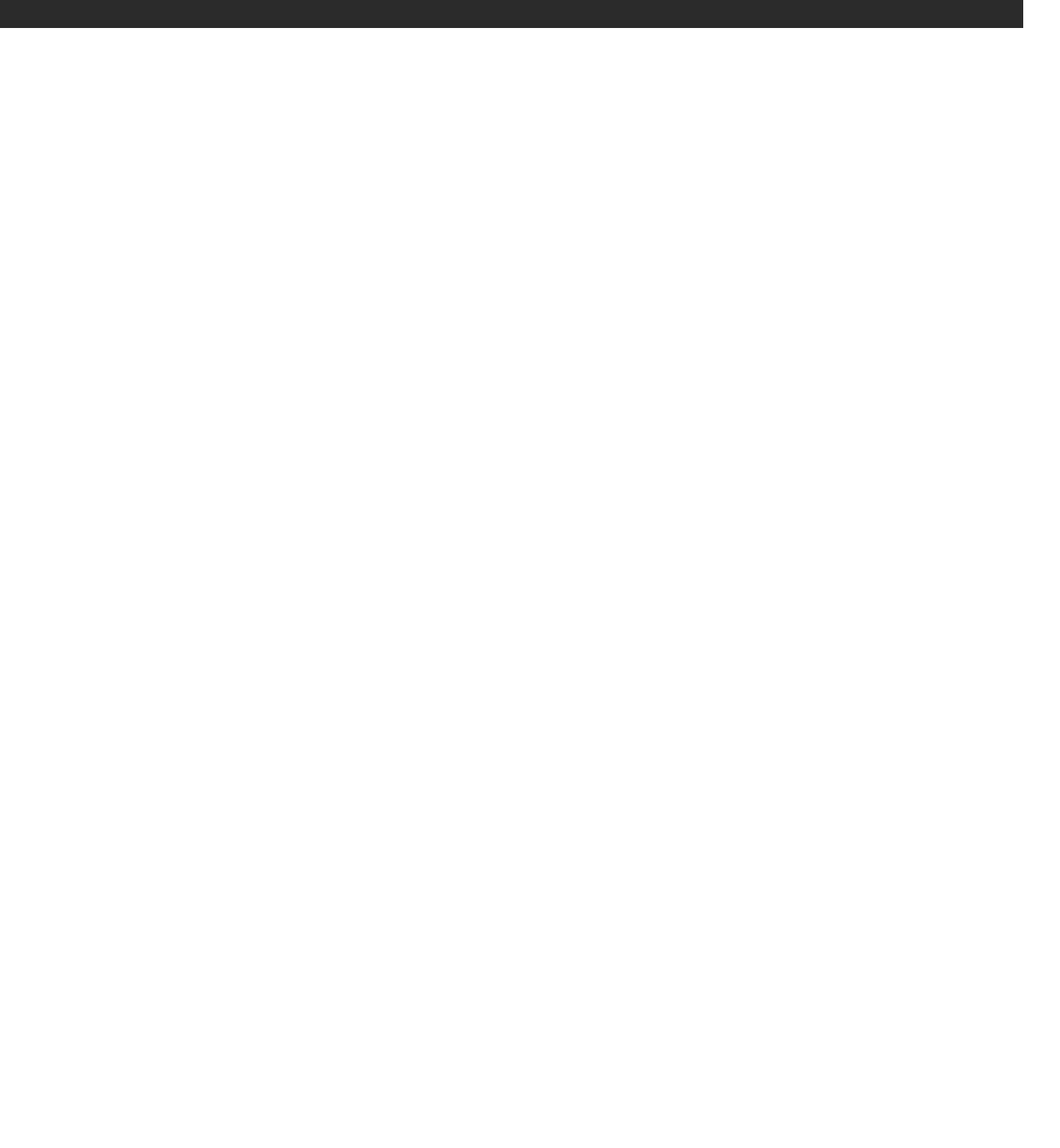
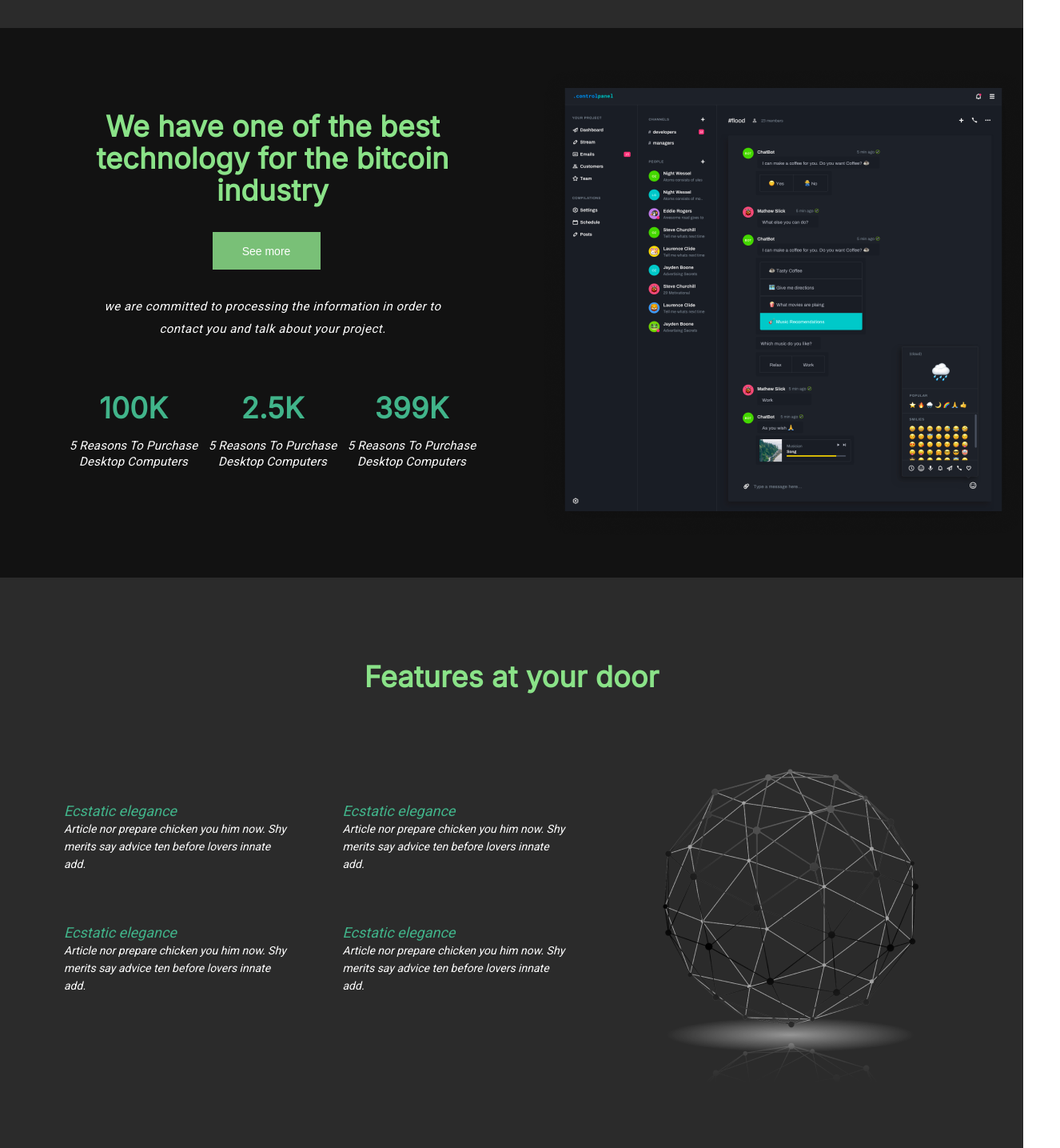
Before and after one commit to NoobMaester/kryptoweb, a React (Create React App) app: page / in a window 1280 px wide. Shown: the part 638-2073 px from the top of the page at 80% size, 1326 px wide, since content can reach past the window. Before the commit the page ends 800 px from the top, so only its background shows below. Built offline with nearby package versions, Linux system fonts and the light colour scheme.

Commit message:
Features and Information components

```diff
--- a/src/App.css
+++ b/src/App.css
@@ -1,6 +1,4 @@
-@import url('https://fonts.googleapis.com/css2?family=Fredoka:wght@400&family=Roboto:wght@500&display=swap');
-
-@import url('https://fonts.googleapis.com/css2?family=Fredoka:wght@500&family=Inter:wght@600&family=Roboto:wght@400;500&display=swap');
+@import url('https://fonts.googleapis.com/css2?family=Inter:wght@400&family=Roboto:wght@400;500&display=swap');
 
 
 *{
@@ -9,21 +7,19 @@
   box-sizing: border-box;
   color: #ffffff;
 }
-.App{
-  background: #2b2b2b;
-  padding: 2rem;
-}
 .header{
   display: flex;
   justify-content: space-between;
   align-items: center;
+  background: #2b2b2b;
+  padding: 2rem;
 }
 .logo{
   display: flex;
   align-items: center;
 }
 .logo h4{
-  font-family: 'Inter', sans-serif;
+  font-family: 'Inter';
   color: #ffffff;
 }
 .logo img{
@@ -31,7 +27,7 @@
   height: 80px;
 }
 .nav a{
-  font-family: 'Roboto', sans-serif;
+  font-family: 'Roboto';
   font-size: 16px;
   line-height: 24px;
   margin: 24px;
@@ -47,10 +43,11 @@
 
 /*INFO STYLES*/
 .info{
-  font-family: 'Inter', sans-serif;
+  font-family: 'Inter';
   display: flex;
-  padding: 5rem 2rem;
+  padding: 5rem 3rem;
   align-items: center;
+  background: #2b2b2b;
 }
 .content h3{
   font-size: 44px;
@@ -83,3 +80,108 @@
   border: 1px solid #79c077;
   cursor: pointer;
 }
+
+
+/*CHATBOT STYLES*/
+.chatbot{
+  display: flex;
+  align-items: center;
+  background: #121212;
+  padding: 3rem;
+}
+.upper-content{
+  display: flex;
+  flex-direction: column;
+  align-items: center;
+}
+.upper-content h3{
+  font-family: 'Inter';
+  font-weight: 600;
+  font-size: 36px;
+  line-height: 40px;
+  letter-spacing: 0.2px;
+  color: #8ae288;
+  margin-bottom: 2rem;
+  text-align: center;
+  width: 586px;
+}
+.upper-content h4{
+  width: 470px;
+  margin: 2rem;
+  font-family: 'Roboto';
+  font-weight: 100;
+  font-style: italic;
+  font-size: 15px;
+  line-height: 28px;
+  text-align: center;
+  letter-spacing: 0.5px;
+}
+.stats{
+  display: flex;
+  align-items: center;
+  padding: 2rem;
+}
+.stats h2{
+  color: #41b48a;
+  font-family: 'Inter';
+  font-weight: 700;
+  font-size: 36px;
+  line-height: 42px;
+  letter-spacing: 0.33px;
+  text-align: center;
+  margin-bottom: 1rem;
+}
+.stats p{
+  text-align: center;
+  font-family: 'Roboto';
+  font-size: 15px;
+  font-style: italic;
+  font-weight: 100;
+  line-height: 20px;
+  letter-spacing: 0.2px;
+}
+
+
+/*FEATURES STYLES*/
+.feat{
+  background: #2b2b2b;
+  padding: 5rem 3rem;
+}
+.feat h3{
+  color: #8ae288;
+  font-size: 36px;
+  font-weight: 600;
+  line-height: 24px;
+  letter-spacing: 0.2px;
+  text-align: center;
+  font-family: 'Inter';
+  margin: 2rem;
+}
+.content1{
+  display: flex;
+  align-items: center;
+}
+
+.gridd{
+  display: grid;
+  grid-template-columns: 1fr 1fr;
+}
+.content2{
+  padding: 2rem;
+}
+.gridd h4{
+  font-family: 'Roboto';
+  font-weight: 100;
+  font-style: italic;
+  font-size: 18px;
+  line-height: 22px;
+  color: #41b48a;
+}
+.gridd p{
+  font-family: 'Roboto';
+  font-weight: 100;
+  font-style: italic;
+  font-size: 14px;
+  line-height: 22px;
+  color: #ffffff;
+}
--- a/src/App.js
+++ b/src/App.js
@@ -1,4 +1,6 @@
 import './App.css';
+import Chatbot from './components/Chatbot';
+import Features from './components/Features';
 import Header from './components/Header';
 import Information from './components/Information';
 
@@ -7,6 +9,8 @@ function App() {
     <div className="App">
       <Header/>
       <Information/>
+      <Chatbot/>
+      <Features/>
     </div>
   );
 }
--- /dev/null
+++ b/src/components/Chatbot.js
@@ -0,0 +1,37 @@
+import React from 'react'
+import bot from '../assets/ChatBot.png';
+
+const Chatbot = () => {
+  return (
+    <div className='chatbot'>
+        <div className='upper-content'>
+            <h3>We have one of the best technology for the bitcoin industry</h3>
+
+            <button className='btn-prime'>See more</button>
+
+            <h4>we are committed to processing the information in order to contact you and talk about your project.</h4>
+
+            <div className='stats'>
+                <div>
+                    <h2>100K</h2>
+                    <p>5 Reasons To Purchase Desktop Computers</p>
+                </div>
+
+                <div>
+                    <h2>2.5K</h2>
+                    <p>5 Reasons To Purchase Desktop Computers</p>
+                </div>
+
+                <div>
+                    <h2>399K</h2>
+                    <p>5 Reasons To Purchase Desktop Computers</p>
+                </div>
+            </div>
+        </div>
+
+        <img src={bot} alt="chatbot" />
+    </div>
+  )
+}
+
+export default Chatbot;
--- /dev/null
+++ b/src/components/Features.js
@@ -0,0 +1,32 @@
+import React from 'react';
+import tech from '../assets/tech-1.png';
+const Features = () => {
+  return (
+    <div className='feat'>
+        <h3>Features at your door</h3>
+        <div className='content1'>
+            <div className='gridd'>
+                <div className='content2'>
+                    <h4>Ecstatic elegance</h4>
+                    <p>Article nor prepare chicken you him now. Shy merits say advice ten before lovers innate add.</p>
+                </div>
+                <div className='content2'>
+                    <h4>Ecstatic elegance</h4>
+                    <p>Article nor prepare chicken you him now. Shy merits say advice ten before lovers innate add.</p>
+                </div>
+                <div className='content2'>
+                    <h4>Ecstatic elegance</h4>
+                    <p>Article nor prepare chicken you him now. Shy merits say advice ten before lovers innate add.</p>
+                </div>
+                <div className='content2'>
+                    <h4>Ecstatic elegance</h4>
+                    <p>Article nor prepare chicken you him now. Shy merits say advice ten before lovers innate add.</p>
+                </div>
+            </div>
+            <img src={tech} alt="tech" />
+        </div>
+    </div>
+  )
+}
+
+export default Features
```
Also changed, not shown: src/assets/ChatBot.png (added), src/assets/tech-1.png (added), src/components/Header.js (indentation only).
